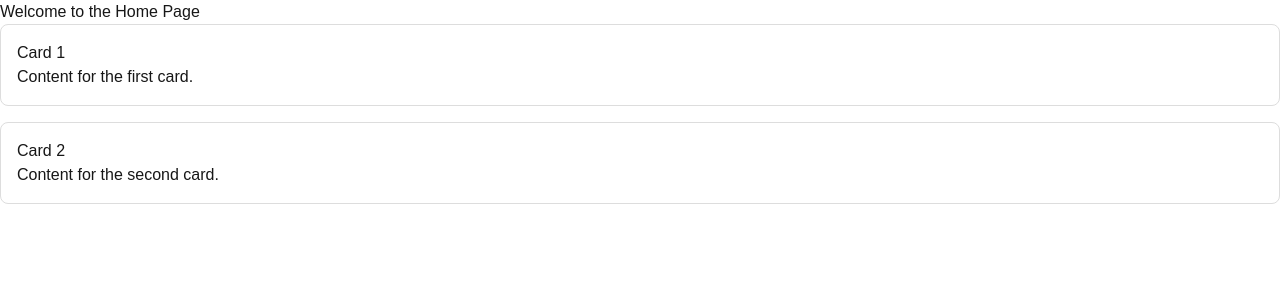
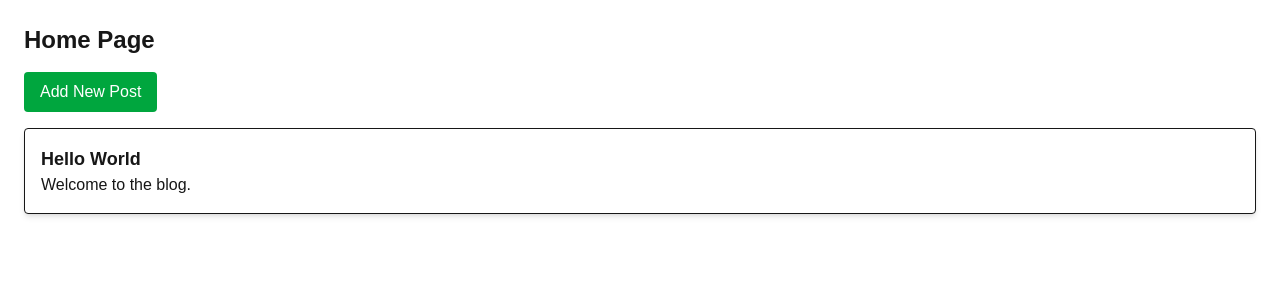
Before and after one commit to StheMoleke/alx-project-0x02-setup, a Next.js app in the folder alx-project-0x02/: page /home in a window 1280 px wide. Shown: the top 300 px of the page. Built offline with nearby package versions, Linux system fonts and the light colour scheme.

Commit message:
Add Card and PostModal components

```diff
--- a/alx-project-0x02/components/common/Card.tsx
+++ b/alx-project-0x02/components/common/Card.tsx
@@ -1,10 +1,12 @@
-import React from "react";
-import { type CardProps } from "@/interfaces";
+// components/common/Card.tsx
+
+import React from 'react';
+import { type CardProps } from '@/interfaces';
 
 const Card: React.FC<CardProps> = ({ title, content }) => {
   return (
-    <div style={{ border: "1px solid #ddd", padding: "1rem", borderRadius: "8px", marginBottom: "1rem" }}>
-      <h2>{title}</h2>
+    <div className="border p-4 rounded shadow-md">
+      <h2 className="text-lg font-bold">{title}</h2>
       <p>{content}</p>
     </div>
   );
--- /dev/null
+++ b/alx-project-0x02/components/common/PostModal.tsx
@@ -0,0 +1,66 @@
+// components/common/PostModal.tsx
+
+import React, { useState } from 'react';
+
+interface PostModalProps {
+  isOpen: boolean;
+  onClose: () => void;
+  onSubmit: (title: string, content: string) => void;
+}
+
+const PostModal: React.FC<PostModalProps> = ({ isOpen, onClose, onSubmit }) => {
+  const [title, setTitle] = useState('');
+  const [content, setContent] = useState('');
+
+  const handleSubmit = (e: React.FormEvent) => {
+    e.preventDefault();
+    onSubmit(title, content);
+    setTitle('');
+    setContent('');
+    onClose();
+  };
+
+  if (!isOpen) return null;
+
+  return (
+    <div className="fixed inset-0 flex items-center justify-center bg-black bg-opacity-50 z-50">
+      <div className="bg-white p-6 rounded shadow-md">
+        <h2 className="text-xl font-bold mb-4">New Post</h2>
+        <form onSubmit={handleSubmit}>
+          <input
+            type="text"
+            placeholder="Title"
+            value={title}
+            onChange={(e) => setTitle(e.target.value)}
+            className="border p-2 w-full mb-2"
+            required
+          />
+          <textarea
+            placeholder="Content"
+            value={content}
+            onChange={(e) => setContent(e.target.value)}
+            className="border p-2 w-full mb-2"
+            required
+          />
+          <div className="flex justify-end gap-2">
+            <button
+              type="button"
+              onClick={onClose}
+              className="bg-gray-300 px-4 py-2 rounded"
+            >
+              Cancel
+            </button>
+            <button
+              type="submit"
+              className="bg-blue-500 text-white px-4 py-2 rounded"
+            >
+              Submit
+            </button>
+          </div>
+        </form>
+      </div>
+    </div>
+  );
+};
+
+export default PostModal;
--- a/alx-project-0x02/pages/home.tsx
+++ b/alx-project-0x02/pages/home.tsx
@@ -1,13 +1,40 @@
 // pages/home.tsx
-import React from "react";
-import Card from "@/components/common/Card";
+
+import React, { useState } from 'react';
+import Card from '@/components/common/Card';
+import PostModal from '@/components/common/PostModal';
 
 const HomePage = () => {
+  const [isModalOpen, setIsModalOpen] = useState(false);
+  const [posts, setPosts] = useState([
+    { title: 'Hello World', content: 'Welcome to the blog.' },
+  ]);
+
+  const handleAddPost = (title: string, content: string) => {
+    setPosts((prevPosts) => [...prevPosts, { title, content }]);
+  };
+
   return (
-    <div>
-      <h1>Welcome to the Home Page</h1>
-      <Card title="Card 1" content="Content for the first card." />
-      <Card title="Card 2" content="Content for the second card." />
+    <div className="p-6">
+      <h1 className="text-2xl font-bold mb-4">Home Page</h1>
+      <button
+        onClick={() => setIsModalOpen(true)}
+        className="bg-green-600 text-white px-4 py-2 rounded mb-4"
+      >
+        Add New Post
+      </button>
+
+      <PostModal
+        isOpen={isModalOpen}
+        onClose={() => setIsModalOpen(false)}
+        onSubmit={handleAddPost}
+      />
+
+      <div className="grid gap-4">
+        {posts.map((post, index) => (
+          <Card key={index} title={post.title} content={post.content} />
+        ))}
+      </div>
     </div>
   );
 };
```
